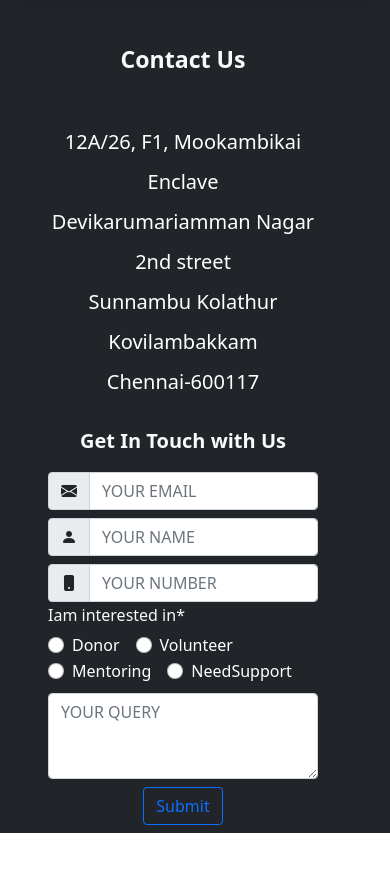
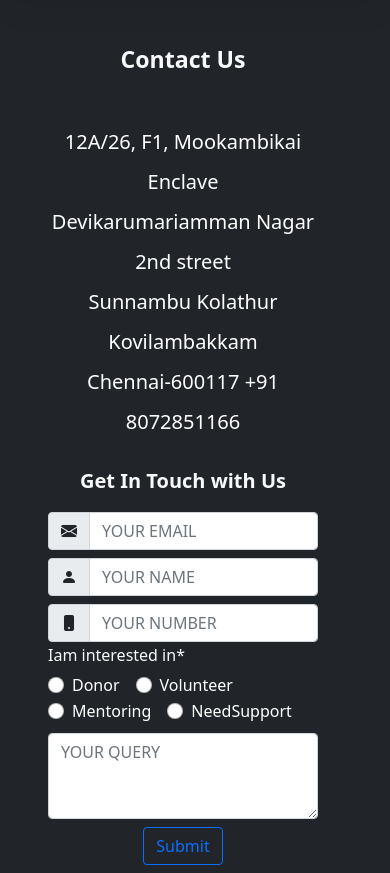
Before and after one commit to HameedAsmath/STO, a React (Create React App) app: page / in a window 390 px wide. Shown: the part 4180-5053 px from the top of the page. Before the commit the page ends 5013 px from the top, so only its background shows below. Built offline with nearby package versions, Linux system fonts and the light colour scheme.

Commit message:
Mobile number added

```diff
--- a/src/Components/ContactUs.js
+++ b/src/Components/ContactUs.js
@@ -12,6 +12,7 @@ export const ContactUs = () => {
                 Sunnambu Kolathur<br/>
                 Kovilambakkam<br/>
                 Chennai-600117
+                +91 8072851166
             </p>
             </div>
         </div>
```
